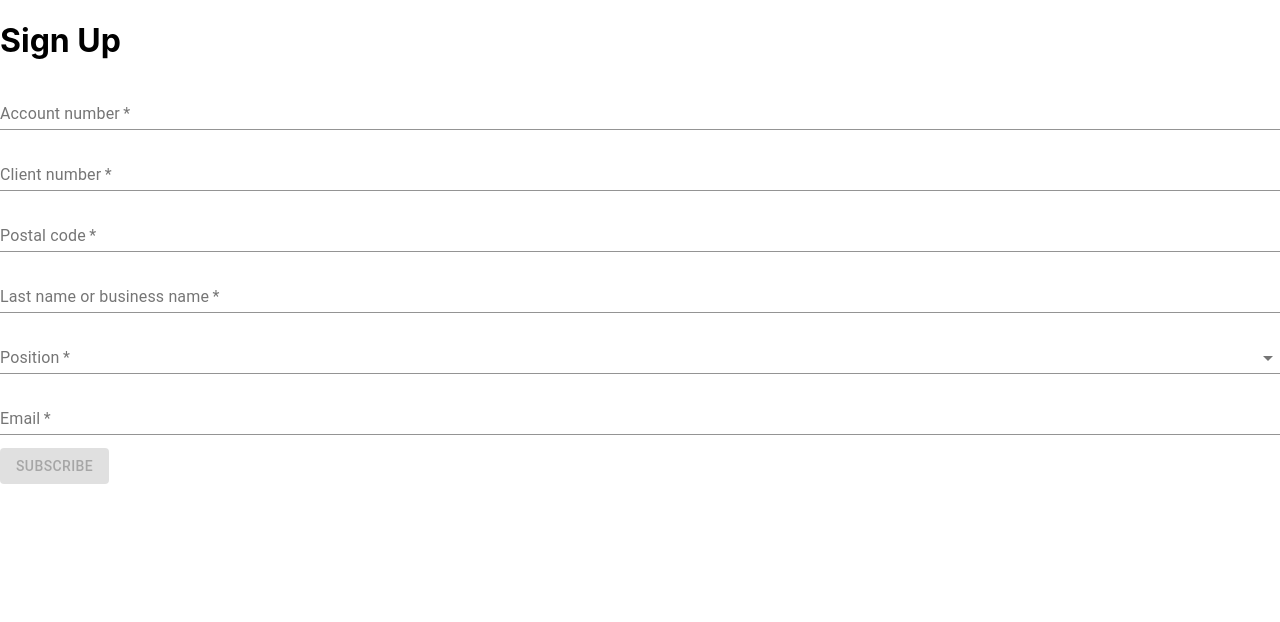
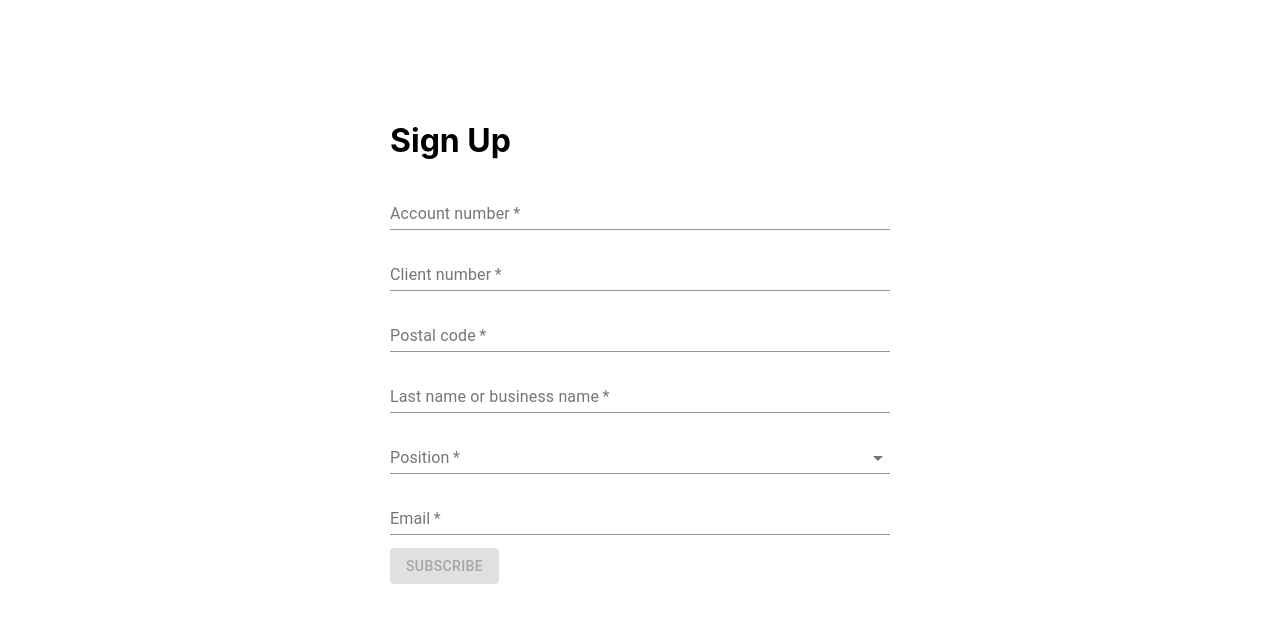
Before and after one commit to Fullchee/toronto-water-monitor-frontend, a React (Create React App) app: page / in a window 1280 px wide. Shown: the top 622 px of the page. Built offline with nearby package versions, Linux system fonts and the light colour scheme.

Commit message:
style: Put the sign up in the middle of the page

```diff
--- /dev/null
+++ b/src/components/Form/WaterForm/WaterForm.scss
@@ -0,0 +1,6 @@
+.App {
+  background: white;
+  border-radius: 10px;
+  width: 500px;
+  padding: 50px;
+}
--- a/src/components/Form/WaterForm/index.tsx
+++ b/src/components/Form/WaterForm/index.tsx
@@ -1,6 +1,7 @@
 import React from "react";
 import { Formik, Form } from "formik";
 import Button from "@material-ui/core/Button";
+import "./WaterForm.scss";
 
 import FormikField from "../FormikField";
 import FormikSelect from "../FormikSelect";
--- a/src/index.css
+++ b/src/index.css
@@ -1,13 +1,15 @@
 body {
-  margin: 0;
-  font-family: -apple-system, BlinkMacSystemFont, 'Segoe UI', 'Roboto', 'Oxygen',
-    'Ubuntu', 'Cantarell', 'Fira Sans', 'Droid Sans', 'Helvetica Neue',
+  margin: 50px;
+  display: flex;
+  justify-content: center;
+  font-family: -apple-system, BlinkMacSystemFont, "Segoe UI", "Roboto", "Oxygen",
+    "Ubuntu", "Cantarell", "Fira Sans", "Droid Sans", "Helvetica Neue",
     sans-serif;
   -webkit-font-smoothing: antialiased;
   -moz-osx-font-smoothing: grayscale;
 }
 
 code {
-  font-family: source-code-pro, Menlo, Monaco, Consolas, 'Courier New',
+  font-family: source-code-pro, Menlo, Monaco, Consolas, "Courier New",
     monospace;
 }
```
